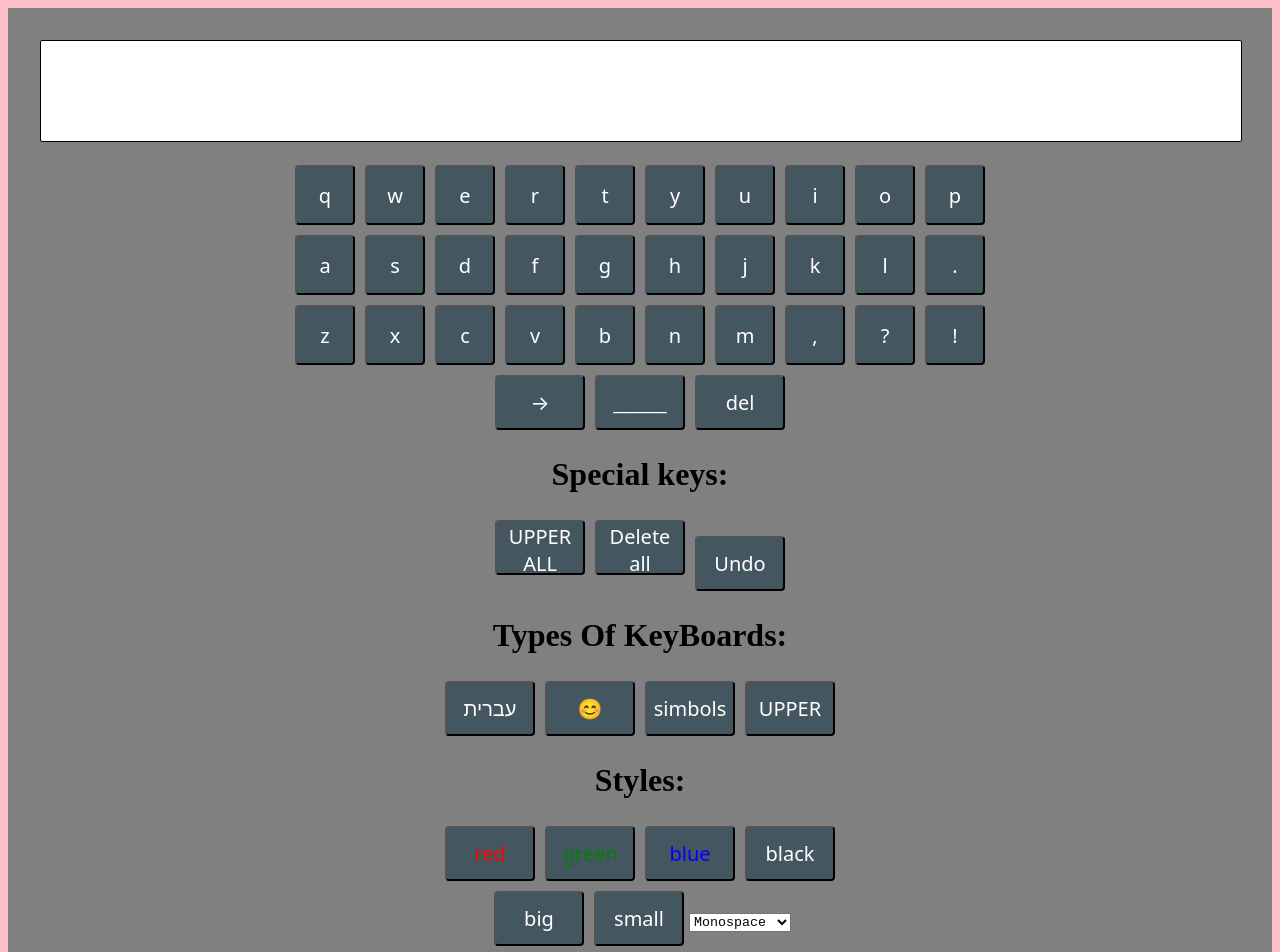
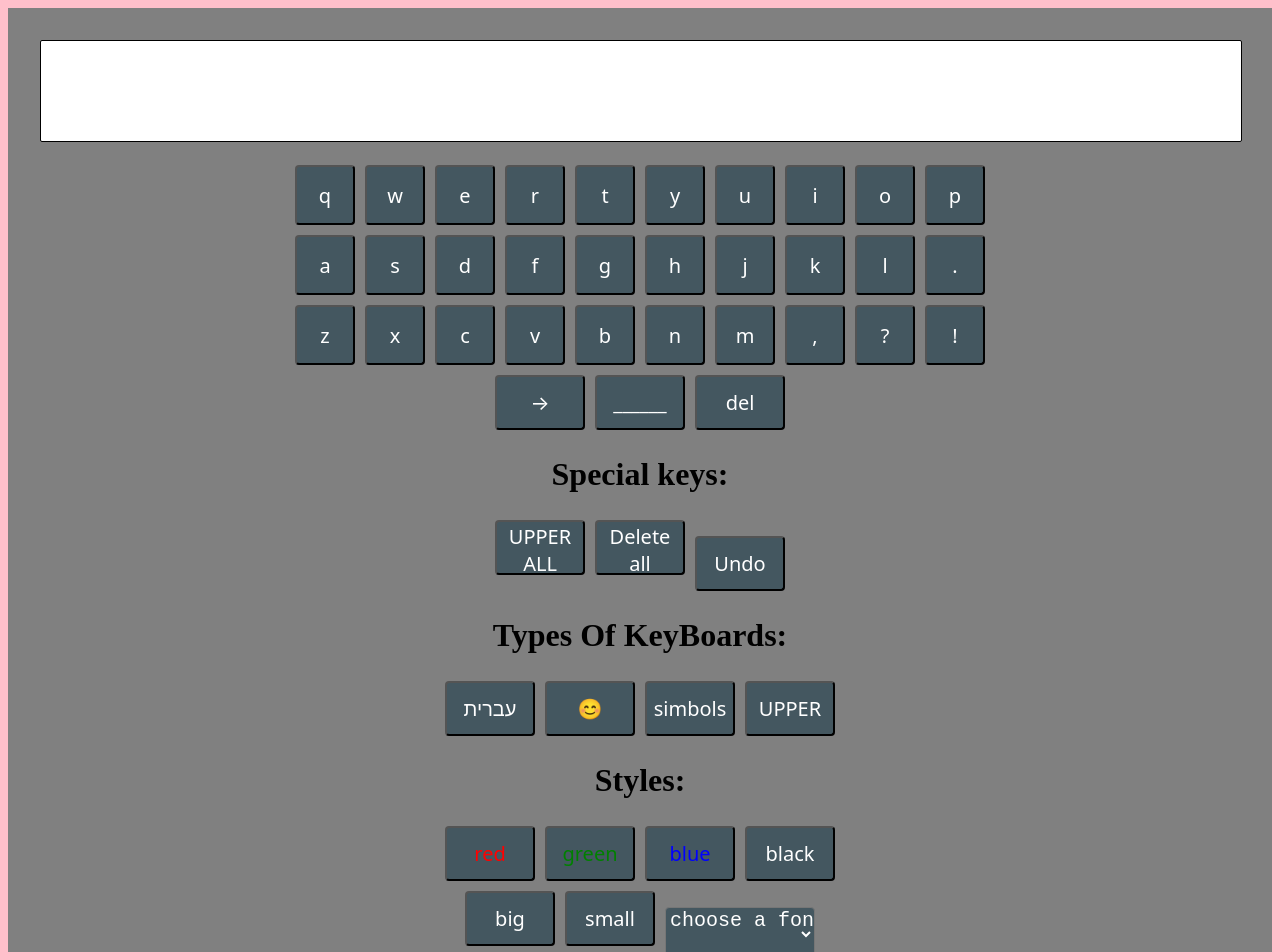
Before and after one commit to leasalikov/ReactProject1, a React (Vite) app in the folder reactProject1/: page / in a window 1280 px wide. Shown: the top 952 px of the page. Built offline with nearby package versions, Linux system fonts and the light colour scheme.

Commit message:
מקלדת מושלמת!!

```diff
--- a/reactProject1/src/assets/components/KeyBoardButtons.css
+++ b/reactProject1/src/assets/components/KeyBoardButtons.css
@@ -35,23 +35,27 @@ button:hover{
     background-color: palevioletred;
 }
 .keyboard-row{
-    /* /* display: flex;  */
     width: 100%;
-    /* justify-content: center;
-    align-items: center;   */
-    /* padding: 20px 20px;  */
-    /* display: flex;  */
-    /* flex-direction: column;  */
-    /* max-width: 600px;  */
-    /* justify-content: center;
-    align-items: center;  */
-    /* border-radius: 0px;  */
-    /* background: #202124; */
 }
 div{
     background-color: gray;
-    /* margin: 20px; */
 }
 body {
     background-color:pink;
   }
+
+select{
+    width: 150px;
+    height: 55px;
+    margin: 5px;
+    justify-content: center;
+    flex-direction: column;
+    align-items: center;
+    background-color: #445760;
+    border-radius: 4px;
+    color: #ffffff;
+    font-size: 20px;
+    cursor: pointer;
+    font-family: system-ui, -apple-system, BlinkMacSystemFont, 'Segoe UI', Roboto, Oxygen, Ubuntu, Cantarell, 'Open Sans', 'Helvetica Neue', sans-serif;
+    transition: background-color ease-in-out 0.15s;
+}
--- a/reactProject1/src/assets/components/OutputText.jsx
+++ b/reactProject1/src/assets/components/OutputText.jsx
@@ -5,7 +5,6 @@ const OutputText = (prop) => {
     return (
         <div className='textcontainer'>
             {prop.text.map((char, i) =>
-                // <span key={i} style={{ ...char.color, ...char.size }}>{char.letter}</span>
                 <span key={i} style={{ color: char.color, fontSize: `${char.size}px`, fontFamily: char.font }}>{char.letter}</span>
             )}
         </div>
--- a/reactProject1/src/assets/components/SpecialKeys.jsx
+++ b/reactProject1/src/assets/components/SpecialKeys.jsx
@@ -1,4 +1,3 @@
-
 function SpecialKeys(prop) {
 
     const DeleteAll = () => {
--- a/reactProject1/src/assets/components/Style.jsx
+++ b/reactProject1/src/assets/components/Style.jsx
@@ -1,34 +1,5 @@
 
 function Style(prop) {
-
-    // const styles = {
-    //     red: { color: 'red' },
-    //     green: { color: 'green' },
-    //     blue: { color: 'blue' },
-    //     black: { color: 'black' },
-    //     // big: { fontSize: '30px' },
-    //     // defoultSize: { fontSize: '20px' },
-    //     // small: { fontSize: '10px' }
-    // }
-
-
-    // const changeColor = (mycolor) => {
-    //     prop.setUndo(prevUndo => [...prevUndo, () => { prop.setColor(prop.color) }]);
-    //     switch (mycolor) {
-    //         case 'red':
-    //             prop.setColor(styles.red);
-    //             break;
-    //         case 'green':
-    //             prop.setColor(styles.green)
-    //             break;
-    //         case 'blue':
-    //             prop.setColor(styles.blue)
-    //             break;
-    //         case 'black':
-    //             prop.setColor(styles.black)
-    //             break;
-    //     }
-    // }
 
     const changeColor = (mycolor) => {
         if (prop.color != mycolor) {
@@ -50,18 +21,6 @@ function Style(prop) {
         }
     }
 
-    // const changeSize = (mysize) => {
-    //     prop.setUndo(prevUndo => [...prevUndo, () => { prop.setSize(prop.size) }]);
-    //     switch (mysize) {
-    //         case 'big':
-    //             prop.setSize(styles.big)
-    //             break;
-    //         case 'small':
-    //             prop.setSize(styles.small)
-    //             break;
-    //     }
-    // }
-
     const changeSize = (mysize) => {
         if (prop.size > 10) {
             prop.setUndo(prevUndo => [...prevUndo, () => { prop.setSize(prop.size) }]);
@@ -76,19 +35,15 @@ function Style(prop) {
         }
     }
 
-    const changeFontFamily = (ev) => {
-        if (prop.font != ev.target.value) {
+    const changeFontFamily = (event) => {
+        if (prop.font != event.target.value) {
             prop.setUndo(prevUndo => [...prevUndo, () => { prop.setFont(prop.font) }]);
-            prop.setFont(ev.target.value);
+            prop.setFont(event.target.value);
         }
     }
 
     return (
         <div>
-            {/* <button style={styles.red} onClick={() => changeColor('red')}>red</button>
-            <button style={styles.green} onClick={() => changeColor('green')}>green</button>
-            <button style={styles.blue} onClick={() => changeColor('blue')}>blue</button>
-            <button style={styles.black} onClick={() => changeColor('black')}>black</button> */}
             <button style={{ color: 'red' }} onClick={() => changeColor('red')}>red</button>
             <button style={{ color: 'green' }} onClick={() => changeColor('green')}>green</button>
             <button style={{ color: 'blue' }} onClick={() => changeColor('blue')}>blue</button>
@@ -96,7 +51,8 @@ function Style(prop) {
             <br />
             <button onClick={() => changeSize('big')}>big</button>
             <button onClick={() => changeSize('small')}>small</button>
-            <select style={{ fontFamily: prop.font }} value={prop.font} onChange={e => changeFontFamily(e)}>
+            <select style={{ fontFamily: prop.font }} onChange={e => changeFontFamily(e)}>
+                <option style={{ fontFamily: "Sans-serif" }} value="" disabled selected hidden>choose a fond</option>
                 <option style={{ fontFamily: "Sans-serif" }} value="Sans-serif">Sans-serif</option>
                 <option style={{ fontFamily: "Serif" }} value="Serif">Serif</option>
                 <option style={{ fontFamily: "Monospace" }} value="Monospace">Monospace</option>
```
Also changed, not shown: reactProject1/src/assets/components/KeyBoardButtons.jsx (+0 -7 lines), reactProject1/src/assets/components/OutputText.css (+0 -10 lines), reactProject1/src/assets/components/TypesOfKeyBoards.jsx (+0 -16 lines).
